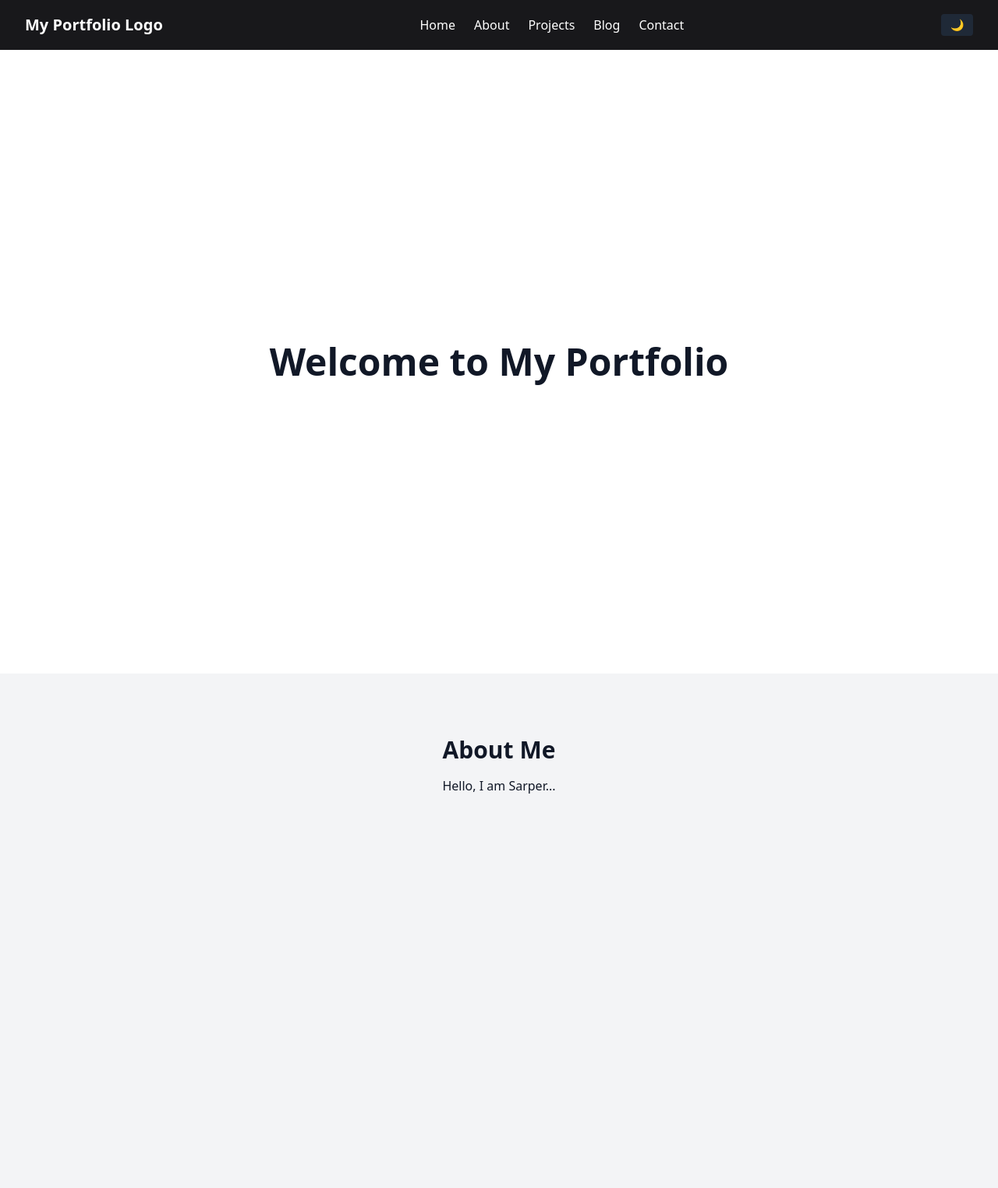
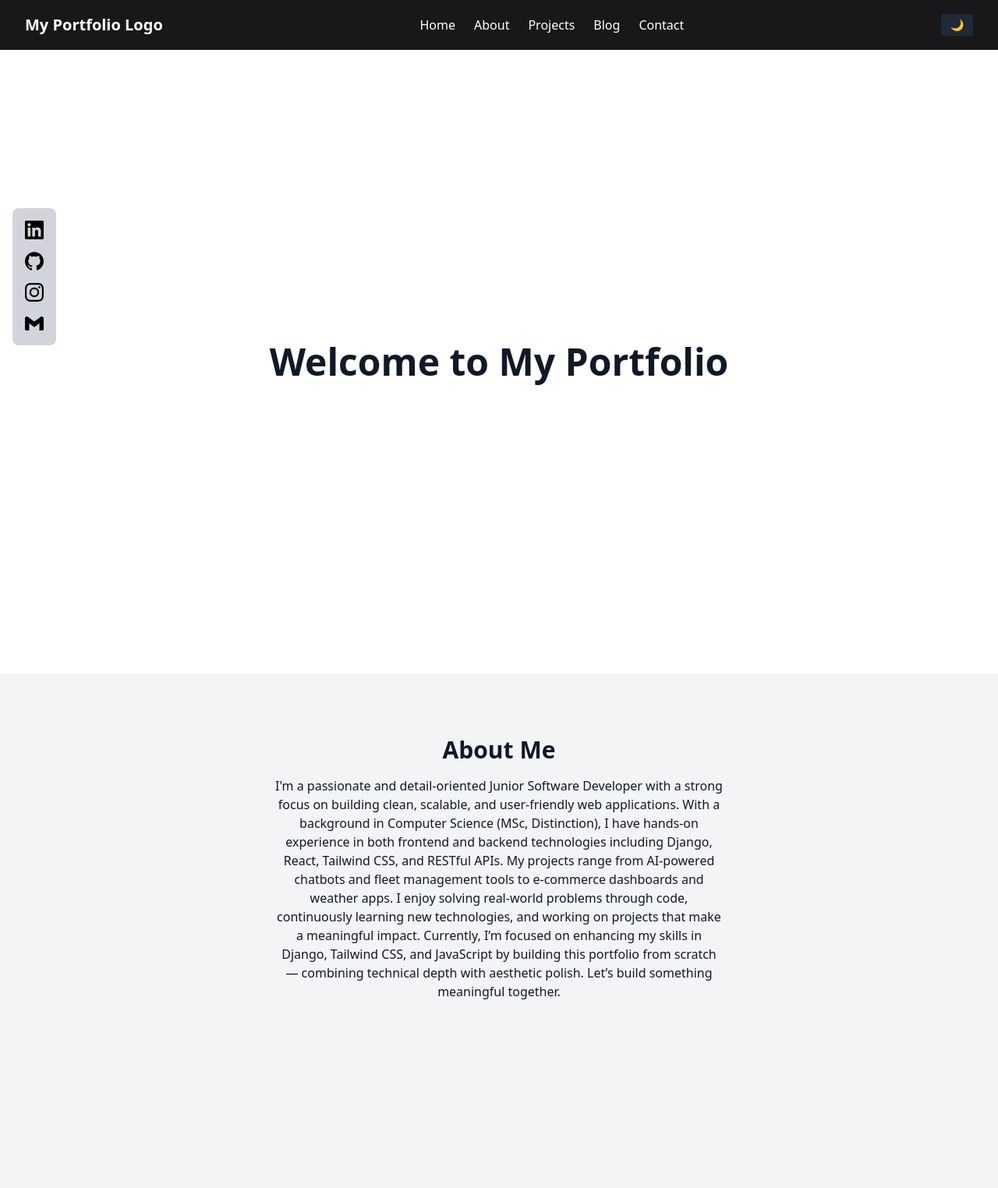
Before and after one commit to umutsarperuzun/my_portfolio_project, a Django app: page / in a window 1280 px wide. Shown: the top 1524 px of the page at 78% size. Run offline with Django 5.2, Linux system fonts and the light colour scheme; some libraries are stand-ins or nearby versions.

Commit message:
Add fixed floating social media panel with LinkedIn, Instagram, and Mail icons

```diff
--- a/portfolio/templates/portfolio/home.html
+++ b/portfolio/templates/portfolio/home.html
@@ -1,16 +1,50 @@
 <!-- portfolio/templates/portfolio/home.html -->
 {% extends "base.html" %}
+{% load static %}
+{% block title %}Home{% endblock %}
+{% block content%}
 
-{% block title %}Home{% endblock %}
-
-{% block content %}
-<section id="home" class="min-h-screen flex items-center justify-center bg-white">
+<div class="fixed top-1/3 left-4 z-50 flex flex-col space-y-4 bg-gray-300 p-4 rounded-lg">
+  <a href="https://www.linkedin.com/in/umut-sarper-uzun" target="_blank">
+  <img src="{% static 'icons/linkedin.svg' %}" alt="LinkedIn"
+      class="w-6 h-6 max-w-[24px] max-h-[24px] object-contain hover:scale-110 transition-transform duration-300" />
+  </a>
+  <a href="https://www.github.com/umutsarperuzun" target="_blank">
+  <img src="{% static 'icons/github.svg' %}" alt="LinkedIn"
+      class="w-6 h-6 max-w-[24px] max-h-[24px] object-contain hover:scale-110 transition-transform duration-300" />
+  </a>
+<a href="https://www.instagram.com/srpruzn" target="_blank">
+  <img src="{% static 'icons/instagram.svg' %}" alt="Instagram"
+       class="w-6 h-6 max-w-[24px] max-h-[24px] object-contain hover:scale-110 transition-transform duration-300" />
+</a>
+<a href="mailto:sarperuzun1@gmail.com?subject=Let's%20Connect&body=Hello%20Sarper%2C%0AI%20visited%20your%20portfolio%20and%20wanted%20to%20reach%20out." target="_blank">
+  <img src="{% static 'icons/gmail.svg' %}" alt="Email"
+       class="w-6 h-6 max-w-[24px] max-h-[24px] object-contain hover:scale-110 transition-transform duration-300" />
+</a>
+</div>
+<section
+  id="home"
+  class="min-h-screen flex items-center justify-center bg-white"
+>
   <h1 class="text-5xl font-bold">Welcome to My Portfolio</h1>
 </section>
 
 <section id="about" class="min-h-screen bg-gray-100 py-20">
   <h2 class="text-3xl font-bold text-center">About Me</h2>
-  <p data-aos="fade-up" class="text-center mt-4 max-w-xl mx-auto">Hello, I am Sarper...</p>
+  <p data-aos="fade-up" class="text-center mt-4 max-w-xl mx-auto">
+    I'm a passionate and detail-oriented Junior Software Developer with a strong
+    focus on building clean, scalable, and user-friendly web applications. With
+    a background in Computer Science (MSc, Distinction), I have hands-on
+    experience in both frontend and backend technologies including Django,
+    React, Tailwind CSS, and RESTful APIs. My projects range from AI-powered
+    chatbots and fleet management tools to e-commerce dashboards and weather
+    apps. I enjoy solving real-world problems through code, continuously
+    learning new technologies, and working on projects that make a meaningful
+    impact. Currently, I’m focused on enhancing my skills in Django, Tailwind
+    CSS, and JavaScript by building this portfolio from scratch — combining
+    technical depth with aesthetic polish. Let’s build something meaningful
+    together.
+  </p>
 </section>
 
 <section id="projects" class="min-h-screen bg-white py-20">
@@ -25,5 +59,4 @@
   <h2 class="text-3xl font-bold text-center">Contact</h2>
 </section>
 
-
 {% endblock %}
--- a/templates/base.html
+++ b/templates/base.html
@@ -39,6 +39,7 @@
 
     <!-- Page Content -->
     {% block content %}
+
     {% endblock %}
 
     <!-- Footer -->
--- a/theme/static/css/dist/styles.css
+++ b/theme/static/css/dist/styles.css
@@ -823,6 +823,18 @@ select {
   position: sticky;
 }
 
+.top-1\/3 {
+  top: 33.333333%;
+}
+
+.left-4 {
+  left: 1rem;
+}
+
+.z-50 {
+  z-index: 50;
+}
+
 .mx-auto {
   margin-left: auto;
   margin-right: auto;
@@ -868,8 +880,60 @@ select {
   height: 4rem;
 }
 
+.h-6 {
+  height: 1.5rem;
+}
+
+.h-7 {
+  height: 1.75rem;
+}
+
+.h-10 {
+  height: 2.5rem;
+}
+
+.h-\[28px\] {
+  height: 28px;
+}
+
+.max-h-\[24px\] {
+  max-height: 24px;
+}
+
+.max-h-\[32px\] {
+  max-height: 32px;
+}
+
+.max-h-\[px\] {
+  max-height: px;
+}
+
+.max-h-\[64px\] {
+  max-height: 64px;
+}
+
+.max-h-\[28px\] {
+  max-height: 28px;
+}
+
 .min-h-screen {
   min-height: 100vh;
+}
+
+.w-6 {
+  width: 1.5rem;
+}
+
+.w-7 {
+  width: 1.75rem;
+}
+
+.w-10 {
+  width: 2.5rem;
+}
+
+.w-\[28px\] {
+  width: 28px;
 }
 
 .max-w-7xl {
@@ -880,12 +944,36 @@ select {
   max-width: 36rem;
 }
 
+.max-w-\[24px\] {
+  max-width: 24px;
+}
+
+.max-w-\[2px\] {
+  max-width: 2px;
+}
+
+.max-w-\[32px\] {
+  max-width: 32px;
+}
+
+.max-w-\[64px\] {
+  max-width: 64px;
+}
+
+.max-w-\[28px\] {
+  max-width: 28px;
+}
+
 .border-collapse {
   border-collapse: collapse;
 }
 
 .transform {
   transform: translate(var(--tw-translate-x), var(--tw-translate-y)) rotate(var(--tw-rotate)) skewX(var(--tw-skew-x)) skewY(var(--tw-skew-y)) scaleX(var(--tw-scale-x)) scaleY(var(--tw-scale-y));
+}
+
+.flex-col {
+  flex-direction: column;
 }
 
 .content-start {
@@ -910,12 +998,26 @@ select {
   margin-left: calc(1.5rem * calc(1 - var(--tw-space-x-reverse)));
 }
 
+.space-y-4 > :not([hidden]) ~ :not([hidden]) {
+  --tw-space-y-reverse: 0;
+  margin-top: calc(1rem * calc(1 - var(--tw-space-y-reverse)));
+  margin-bottom: calc(1rem * var(--tw-space-y-reverse));
+}
+
 .scroll-smooth {
   scroll-behavior: smooth;
 }
 
 .rounded {
   border-radius: 0.25rem;
+}
+
+.rounded-lg {
+  border-radius: 0.5rem;
+}
+
+.rounded-full {
+  border-radius: 9999px;
 }
 
 .border {
@@ -945,6 +1047,29 @@ select {
 .bg-white {
   --tw-bg-opacity: 1;
   background-color: rgb(255 255 255 / var(--tw-bg-opacity, 1));
+}
+
+.bg-zinc-800 {
+  --tw-bg-opacity: 1;
+  background-color: rgb(39 39 42 / var(--tw-bg-opacity, 1));
+}
+
+.bg-gray-300 {
+  --tw-bg-opacity: 1;
+  background-color: rgb(209 213 219 / var(--tw-bg-opacity, 1));
+}
+
+.object-contain {
+  -o-object-fit: contain;
+     object-fit: contain;
+}
+
+.p-4 {
+  padding: 1rem;
+}
+
+.p-2\.5 {
+  padding: 0.625rem;
 }
 
 .px-3 {
@@ -1037,12 +1162,34 @@ select {
   color: rgb(255 255 255 / var(--tw-text-opacity, 1));
 }
 
+.shadow-md {
+  --tw-shadow: 0 4px 6px -1px rgb(0 0 0 / 0.1), 0 2px 4px -2px rgb(0 0 0 / 0.1);
+  --tw-shadow-colored: 0 4px 6px -1px var(--tw-shadow-color), 0 2px 4px -2px var(--tw-shadow-color);
+  box-shadow: var(--tw-ring-offset-shadow, 0 0 #0000), var(--tw-ring-shadow, 0 0 #0000), var(--tw-shadow);
+}
+
 .filter {
   filter: var(--tw-blur) var(--tw-brightness) var(--tw-contrast) var(--tw-grayscale) var(--tw-hue-rotate) var(--tw-invert) var(--tw-saturate) var(--tw-sepia) var(--tw-drop-shadow);
 }
 
+.transition-transform {
+  transition-property: transform;
+  transition-timing-function: cubic-bezier(0.4, 0, 0.2, 1);
+  transition-duration: 150ms;
+}
+
+.duration-300 {
+  transition-duration: 300ms;
+}
+
 .ease-in-out {
   transition-timing-function: cubic-bezier(0.4, 0, 0.2, 1);
+}
+
+.hover\:scale-110:hover {
+  --tw-scale-x: 1.1;
+  --tw-scale-y: 1.1;
+  transform: translate(var(--tw-translate-x), var(--tw-translate-y)) rotate(var(--tw-rotate)) skewX(var(--tw-skew-x)) skewY(var(--tw-skew-y)) scaleX(var(--tw-scale-x)) scaleY(var(--tw-scale-y));
 }
 
 .hover\:bg-gray-700:hover {
```
Also changed, not shown: portfolio/static/icons/github.svg (added), portfolio/static/icons/gmail.svg (added), portfolio/static/icons/instagram.svg (added), portfolio/static/icons/linkedin.svg (added).
